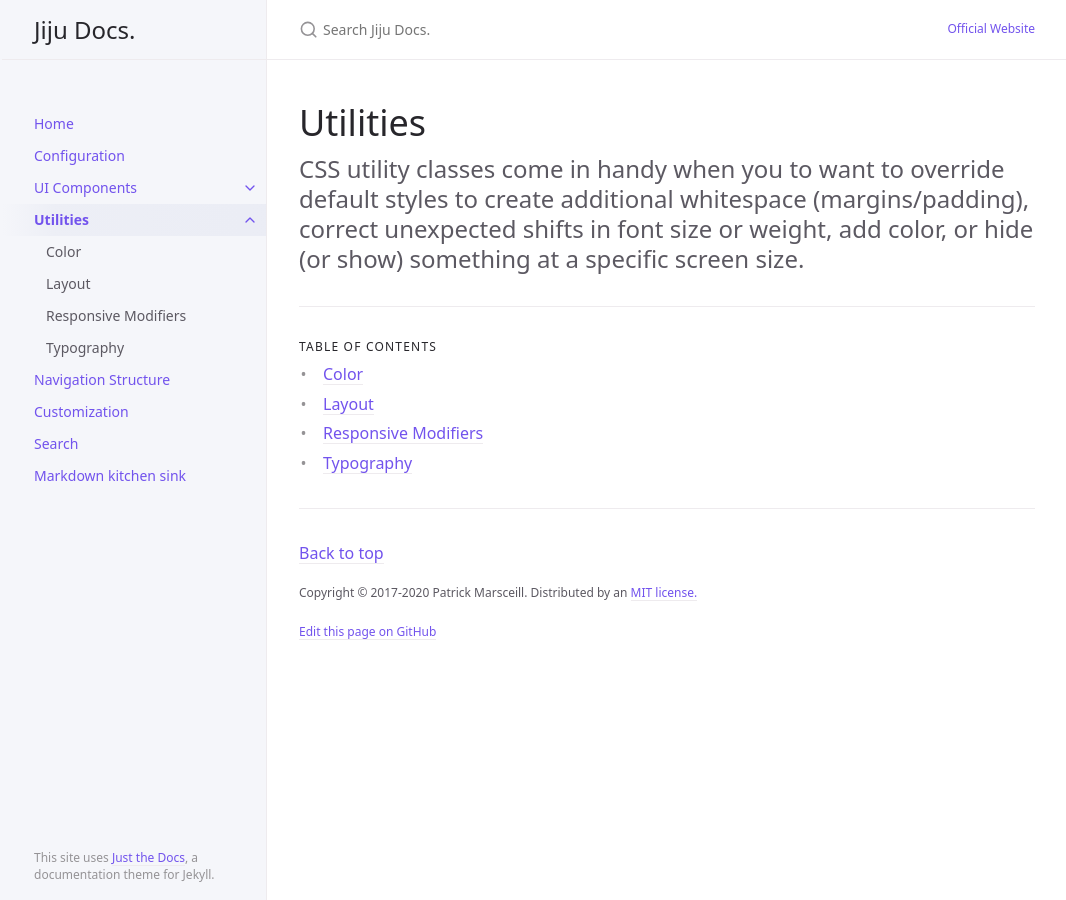
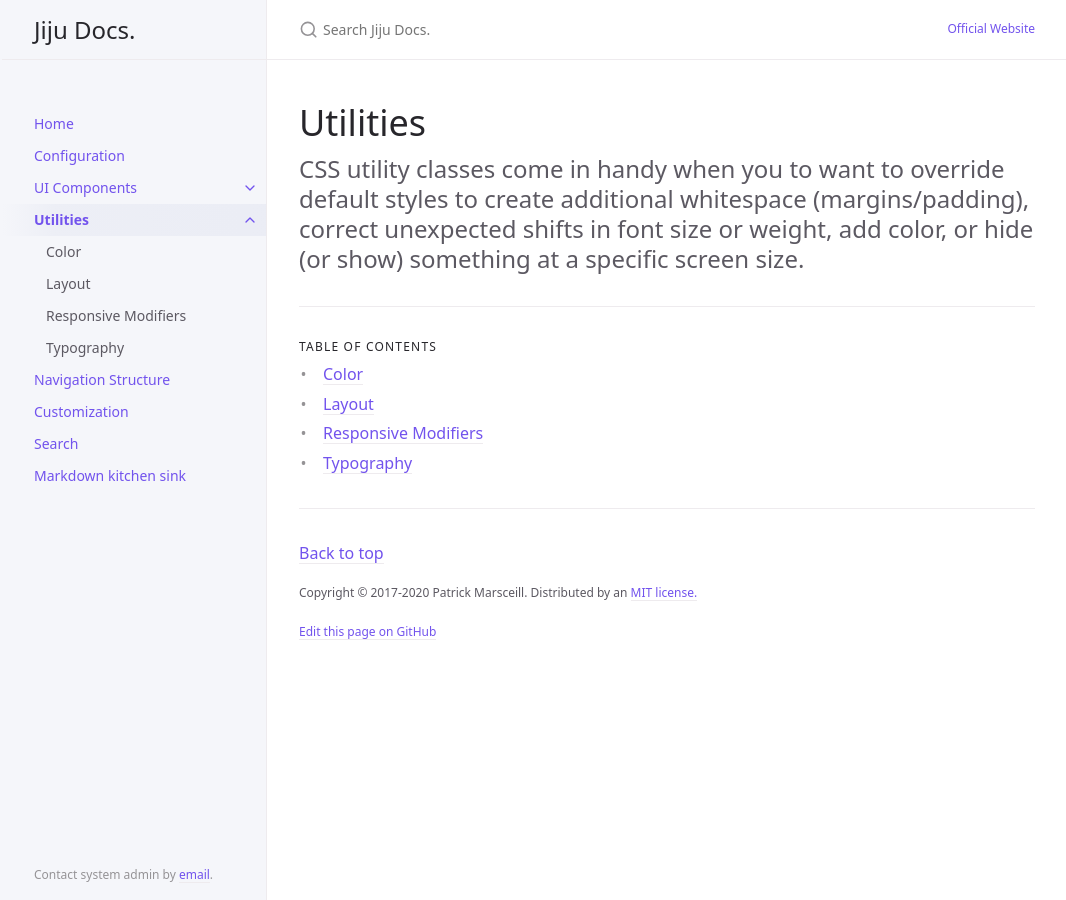
Before and after one commit to jijudevs/jijudevs.github.io, a Jekyll site: the page built from docs/utilities/utilities.md, in a window 1280 px wide. Shown: the whole page, without its empty margins (105-1171 px from the left). Built offline with Jekyll 4.4.1, drawn with Linux system fonts in a browser that asks for light colours.

Commit message:
Update default.html

```diff
--- a/_layouts/default.html
+++ b/_layouts/default.html
@@ -66,7 +66,7 @@ layout: table_wrappers
       {% endif %}
     </nav>
     <footer class="site-footer">
-      This site uses <a href="https://github.com/pmarsceill/just-the-docs">Just the Docs</a>, a documentation theme for Jekyll.
+      Contact system admin by <a href="mailto:admin@jiju.co">email</a>.
     </footer>
   </div>
   <div class="main" id="top">
```
